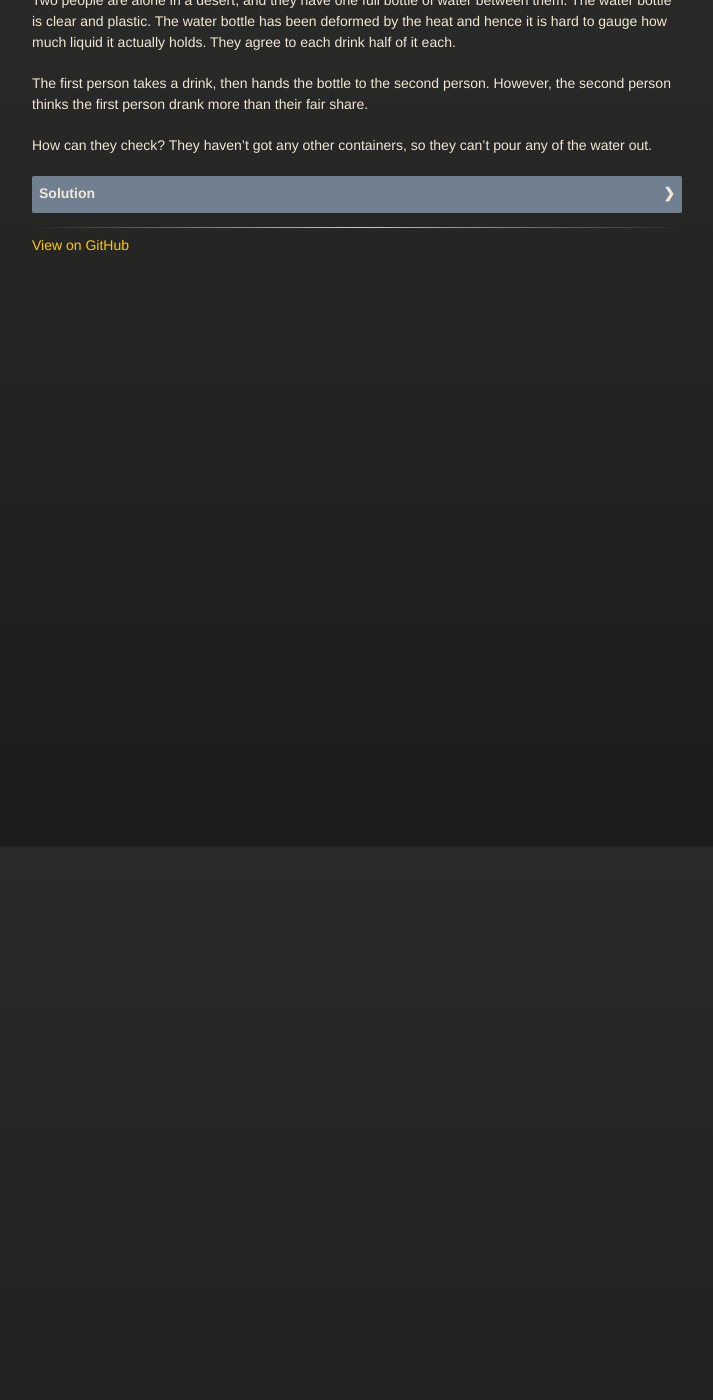
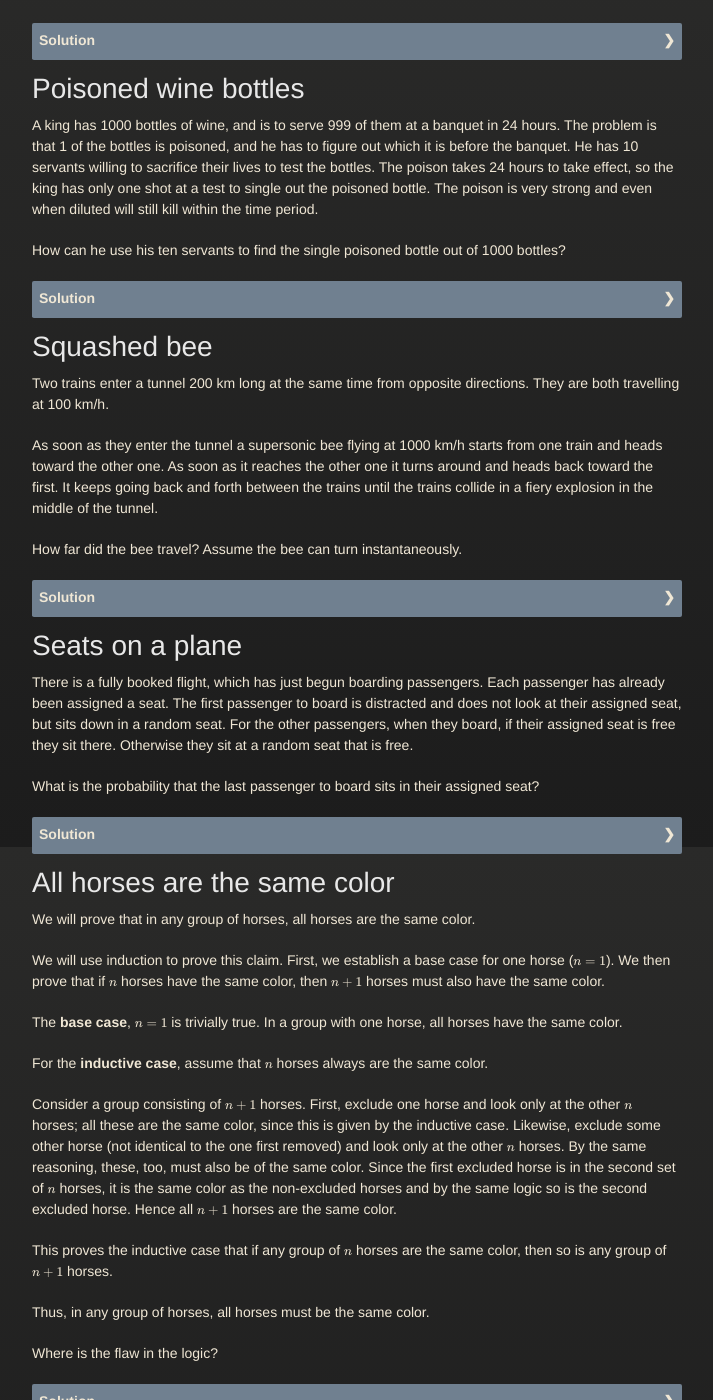
Before and after one commit to sigh/Puzzles, a Jekyll site: the page built from index.md, in a window 1280 px wide and 1400 px high, scrolled down 2753 px. Shown: the whole window, without its empty margins (283-996 px from the left). Built offline with Jekyll 4.4.1, drawn with Linux system fonts in a browser that asks for light colours; before the commit the page ends 3099 px from its top, so only the background shows below that; some of the changed text lies outside the part shown.

Commit message:
Add more puzzles.

```diff
--- a/index.md
+++ b/index.md
@@ -18,7 +18,19 @@ title: Puzzles
 
 {% include_relative puzzles/truth/true_false_gods.md id="true_false_gods" %}
 
+{% include_relative puzzles/truth/shaded_stones.md id="shaded_stones" %}
+
+{% include_relative puzzles/strategy/sink_the_sub.md id="sink_the_sub" %}
+
+{% include_relative puzzles/strategy/poisoned_wine.md id="poisoned_wine" %}
+
 {% include_relative puzzles/math/squashed_bee.md id="squashed_bee" %}
+
+{% include_relative puzzles/probability/seats_on_plane.md id="seats_on_plane" %}
+
+{% include_relative puzzles/paradox/same_color.md id="same_color" %}
+
+{% include_relative puzzles/physics/resistors.md id="resistors" %}
 
 {% include_relative puzzles/physics/rock_boat.md id="rock_boat" %}
 
--- /dev/null
+++ b/puzzles/paradox/same_color.md
@@ -0,0 +1,44 @@
+# All horses are the same color
+
+We will prove that in any group of horses, all horses are the same color.
+
+We will use induction to prove this claim.
+First, we establish a base case for one horse ($$ n = 1 $$).
+We then prove that if $$ n $$ horses have the same color, then $$ n+1 $$ horses must also have the same color.
+
+The **base case**,  $$ n=1 $$  is trivially true. In a group with
+one horse, all horses have the same color.
+
+For the **inductive case**, assume that $$ n $$ horses always are the same color.
+
+Consider a group consisting of $$ n+1 $$ horses.
+First, exclude one horse and look only at the other $$ n $$
+horses; all these are the same color, since this is given by the inductive case.
+Likewise, exclude some other horse (not identical to the one first removed) and look only at the other $$ n $$
+horses. By the same reasoning, these, too, must also be of the same color.
+Since the first excluded horse is in the second set of $$ n $$ horses, it is the same color as the non-excluded horses and
+by the same logic so is the second excluded horse.
+Hence all $$ n + 1 $$ horses are the
+same color.
+
+This proves the inductive case that if any group of $$ n $$ horses are the
+same color, then so is any group of $$ n+1 $$ horses.
+
+Thus, in any group of horses, all horses must be the same color.
+
+Where is the flaw in the logic?
+
+{::nomarkdown}
+<label for="{{ include.id }}"></label>
+<input type="checkbox" class="solution" id="{{ include.id }}">
+{:/}
+<div>
+
+The flaw is in assuming it is possible to find a horse who was not excluded by either of the groups of $$ n $$ in the inductive case.
+
+For the two exluded horses to be the same color, there must be a third horse
+in the group to compare against.
+
+Thus the induction fails for $$ n=2 $$.
+
+</div>
--- /dev/null
+++ b/puzzles/physics/resistors.md
@@ -0,0 +1,109 @@
+# Resistor network
+
+## Cube
+
+Imagine a cube, where each edge is a $$ 1 \Omega $$  resistor.
+
+What is the effective resistance between opposite corners of the cube?
+
+{::nomarkdown}
+<label for="{{ include.id }}-1"></label>
+<input type="checkbox" class="solution" id="{{ include.id }}-1">
+{:/}
+<div>
+
+The effective resistance is $$ \frac{5}{6} \Omega $$ .
+
+### Proof
+
+Let's call one of the corners point  $$ A $$ , through which we will force 1 A of
+current into the circuit. Call the opposite corner point  $$ B $$ , through which we
+will draw 1 A of current from the circuit. Thus overall, 1 A is flowing from  $$ A $$
+to  $$ B $$ . We will set the voltage at  $$ B $$ to  $$ V_B = 0 $$ .
+
+Now look at the 3 corners adjacent to  $$ A $$ , call them  $$ A_1 $$ ,  $$ A_2 $$  and  $$ A_3 $$ . By
+symmetry, the current through an edge between  $$ A $$  and any  $$ A_i $$  is:
+
+$$ I_A = \frac{1}{3} \text{ A} $$
+
+Thus the voltage drop  $$ V_1 $$ , between  $$ A $$  and any point  $$ A_i $$  is given by:
+
+$$ V_1 = I_A R = \frac{1}{3} \text{ V} $$
+
+Now look at the 3 corners adjacent to  $$ B $$ , call them  $$ B_1 $$ ,  $$ B_2 $$  and  $$ B_3 $$ . The
+situation is the same as above with the current flowing in the opposite
+direction, hence the voltage drop  $$ V_2 $$  between any point  $$ B_i $$  and  $$ B $$  is given
+by:
+
+$$ V_2 = \frac{1}{3} \text{ V} $$
+
+Now there are 6 equivalent ways for the current to flow in the middle resistor,
+between the points  $$ A_i $$  and  $$ B_i $$ . Thus the current flowing through each path
+is  $$ \frac{1}{6} $$  A. The voltage drop  $$ V_3 $$  between any connected  $$ A_i $$  and  $$ B_i $$
+is given by:
+
+$$ V_3 = \frac{1}{6} \text{ V} $$
+
+The total voltage drop between  $$ A $$  and  $$ B $$  can be found by following any path
+from  $$ A $$  to  $$ B $$ , thus:
+
+$$ V_A = V_B + V_2 + V_3 + V_1 = \frac{5}{6} \text{ V} $$
+
+Finally, use Ohm's law to find the effective resistance:
+
+$$
+R_{\text{eff}} = \frac{V}{I} =
+  \frac{\left(\frac{5}{6}\right)}{1} =
+  \frac{5}{6} \text{ } \Omega
+$$
+
+</div>
+
+## Infinite lattice
+
+Imagine an infinitely extending 2D square lattice. Between any two adjacent
+intersection points is a resistor of $$ 1 \Omega $$ .
+
+What is the effective resistance between two adjacent intersection points?
+
+{::nomarkdown}
+<label for="{{ include.id }}-2"></label>
+<input type="checkbox" class="solution" id="{{ include.id }}-2">
+{:/}
+<div>
+
+The effective resistance is  $$ \frac{1}{2} \Omega $$ .
+
+### Proof
+
+Label the two adjacent points  $$ A $$  and  $$ B $$ . We will superimpose two ways of
+applying current to this circuit:
+
+* Force 1 A into the circuit at point  $$ A $$  while holding the voltage 0 at
+  infinity. Since each path out of  $$ A $$  is equivalent, the current from
+    $$ A $$  to  $$ B $$  must be  $$ I_1 = \frac{1}{4} $$  A.
+* Draw 1 A into the circuit at point  $$ B $$  while holding the voltage 0 at
+  infinity. Since each path out of  $$ A $$  is equivalent, the current from
+    $$ A $$  to  $$ B $$  must be  $$ I_2 = \frac{1}{4} $$  A.
+
+Now we superimpose the two cases to get the situation where we have 1 A of
+current flowing from  $$ A $$  to  $$ B $$ , giving a current  $$ I = I_1 + I_2 $$  through the
+resistor:
+
+$$ I = \frac{1}{4} + \frac{1}{4} = \frac{1}{2} \text{ A} $$
+
+The voltage difference between $$ A $$ and $$ B $$ is, by Ohm's law:
+
+$$ V = IR = 1 \times \frac{1}{2} = \frac{1}{2} \text{ V} $$
+
+But overall, 1 A of current is going from  $$ A $$  to  $$ B $$ , thus the effective
+resistance, by Ohm's law is:
+
+$$
+R_{\text{eff}} =
+  \frac{V}{I} =
+  \frac{\left(\frac{1}{2}\right)}{1} =
+  \frac{1}{2} \text{ } \Omega
+$$
+
+</div>
--- /dev/null
+++ b/puzzles/probability/seats_on_plane.md
@@ -0,0 +1,32 @@
+# Seats on a plane
+
+There is a fully booked flight, which has just begun boarding passengers. Each
+passenger has already been assigned a seat. The first passenger to board is distracted and
+does not look at their assigned seat, but sits down in a random
+seat.
+For the other passengers, when they board, if their assigned seat is free they
+sit there. Otherwise they sit at a random seat that is free.
+
+What is the probability that the last passenger to board sits in their assigned
+seat?
+
+{::nomarkdown}
+<label for="{{ include.id }}"></label>
+<input type="checkbox" class="solution" id="{{ include.id }}">
+{:/}
+<div>
+
+The last passenger has a 50% chance of finding their seat free.
+
+### Proof
+
+From the point of view of the last passenger, it is an equivalent problem if the
+previous passengers all kick the distracted passenger out of the seat if it belongs
+to them. In this situation the distracted passenger chooses a different free
+seat.
+
+They continue being dislodged until they ends up in either their own seat, or the
+seat of the last passenger. Both of these situations are equally likely, and
+hence the last passenger has a 50% chance of finding their seat free.
+
+</div>
--- /dev/null
+++ b/puzzles/strategy/poisoned_wine.md
@@ -0,0 +1,30 @@
+# Poisoned wine bottles
+
+A king has 1000 bottles of wine, and is to serve 999 of them at a banquet in 24
+hours. The problem is that 1 of the bottles is poisoned, and he has to figure
+out which it is before the banquet. He has 10 servants willing to sacrifice
+their lives to test the bottles. The poison takes 24 hours to take effect, so
+the king has only one shot at a test to single out the poisoned bottle. The
+poison is very strong and even when diluted will still kill within the time
+period.
+
+How can he use his ten servants to find the single poisoned bottle out
+of 1000 bottles?
+
+{::nomarkdown}
+<label for="{{ include.id }}"></label>
+<input type="checkbox" class="solution" id="{{ include.id }}">
+{:/}
+<div>
+
+Number the bottles 0 to 999. Number the servants 0 to 9. Each servant drinks
+from bottles whose number has its $$i$$th bit set to 1.
+
+After waiting for 24 hours, see which servants have died. Discard the bottle
+whose $$i$$th bit is 1 if the $$i$$th servant died, but 0 otherwise. This
+uniquely identifies the bottle.
+
+In general this can be done for  $$ n $$  bottles as long as the king has at least
+$$ \lceil \log_2 n \rceil $$  servants.
+
+</div>
--- /dev/null
+++ b/puzzles/strategy/sink_the_sub.md
@@ -0,0 +1,35 @@
+# Sink the sub
+
+An enemy submarine is on some unknown integer on the number line. It is moving
+at some unknown rate of  $$ v $$  units per minute, where  $$ v $$  is an integer.
+
+You can launch a torpedo each minute at any integer on the number line. If the
+submarine is there, you hit it and it sinks. You have all the time and torpedoes
+that you want. You must sink the sub.
+
+Devise a strategy that is guaranteed to eventually hit the enemy sub.
+
+{::nomarkdown}
+<label for="{{ include.id }}"></label>
+<input type="checkbox" class="solution" id="{{ include.id }}">
+{:/}
+<div>
+
+Look the grid of integer points on the Cartesian plane. Starting at $$ (0,0) $$,
+visit each point in turn one every minute. Fire at  $$ f(t) = x + y t $$ . This will
+guarantee to eventually hit the sub.
+
+### Proof
+
+Let the sub's position be given by  $$ s(t) = x_0 + v t $$ . Note that both  $$ x_0 $$  and
+ $$ v $$  are the set of integers ( $$ \mathbb{Z} $$ ). Since  $$ \mathbb{Z} $$  is countable,
+we know that the set of all trajectories is countable also, as it is of size
+ $$ \mathbb{Z}^2 $$ .
+
+Thus if we enumerate all possible trajectories and try each on in turn, we will
+eventually hit the sub.
+
+In fact, this works if the sub can move to any rational number, algebraic number
+or any other countable set.
+
+</div>
--- /dev/null
+++ b/puzzles/truth/shaded_stones.md
@@ -0,0 +1,23 @@
+# Shaded stones
+
+An honest person has three stones, one white, one grey and one black.
+
+They secretly chooses one stone, and allows you to ask one question, to which
+they will answer "Yes", "No" or "I don't know".
+
+Can you determine which stone the person chose?
+
+{::nomarkdown}
+<label for="{{ include.id }}"></label>
+<input type="checkbox" class="solution" id="{{ include.id }}">
+{:/}
+<div>
+
+Ask "If I chose a stone out of the two that you didn't pick, would it be darker
+than yours?"
+
+* If they have a black stone, they answer "No".
+* If they have a white stones, they answer "Yes".
+* If they have a grey stone, they must say "I don't know".
+
+</div>
```
Also changed, not shown: 1 other file.
